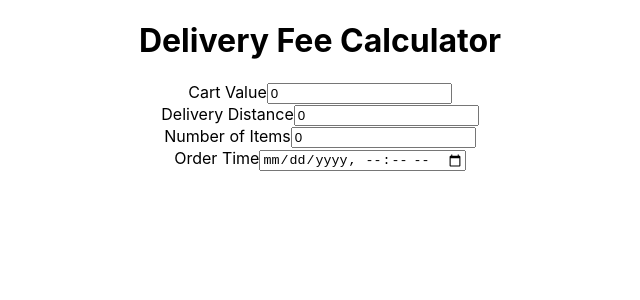
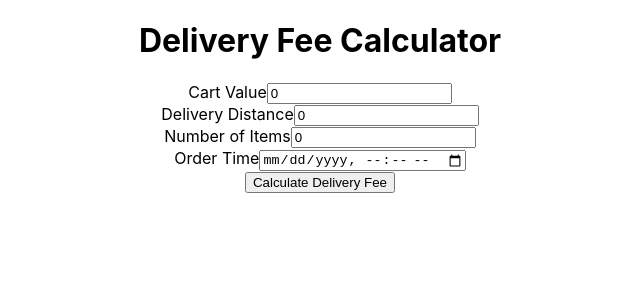
Before and after one commit to andevrrr/wolt-engineering-internship-2024, a React (Create React App) app: page / in a window 1280 px wide. Shown: the top 300 px of the page, without its empty margins (320-960 px from the left). Built offline with nearby package versions, Linux system fonts and the light colour scheme.

Commit message:
src/components/main: integrated the calculater

```diff
--- a/src/components/main.tsx
+++ b/src/components/main.tsx
@@ -1,4 +1,5 @@
 import React, { useState } from "react";
+import { calculateDeliveryFee } from "../utils/calculateDeliveryFee";
 import Input from "./input";
 
 const DeliveryFeeCalculator: React.FC = () => {
@@ -8,10 +9,23 @@ const DeliveryFeeCalculator: React.FC = () => {
     numberOfItems: 0,
     orderTime: "",
   });
+  const [deliveryFee, setDeliveryFee] = useState<number | null>(null);
   const [error, setError] = useState<boolean>(false);
 
   const handleSubmit = (e: React.FormEvent) => {
     e.preventDefault();
+
+    const { cartValue, deliveryDistance, numberOfItems, orderTime } = formState;
+    const orderTimeDate = new Date(orderTime);
+
+    const fee = calculateDeliveryFee({
+      cartValue,
+      deliveryDistance,
+      numberOfItems,
+      orderTime: orderTimeDate,
+    });
+
+    setDeliveryFee(fee);
   };
 
   const handleChange = (e: React.ChangeEvent<HTMLInputElement>) => {
@@ -83,6 +97,12 @@ const DeliveryFeeCalculator: React.FC = () => {
             dataTestId="orderTime"
           />
         </div>
+        <button type="submit" data-test-id="submitButton">
+          Calculate Delivery Fee
+        </button>
+        {deliveryFee !== null && (
+          <div data-test-id="fee">Delivery Fee: {deliveryFee}€</div>
+        )}
       </form>
     </div>
   );
```
